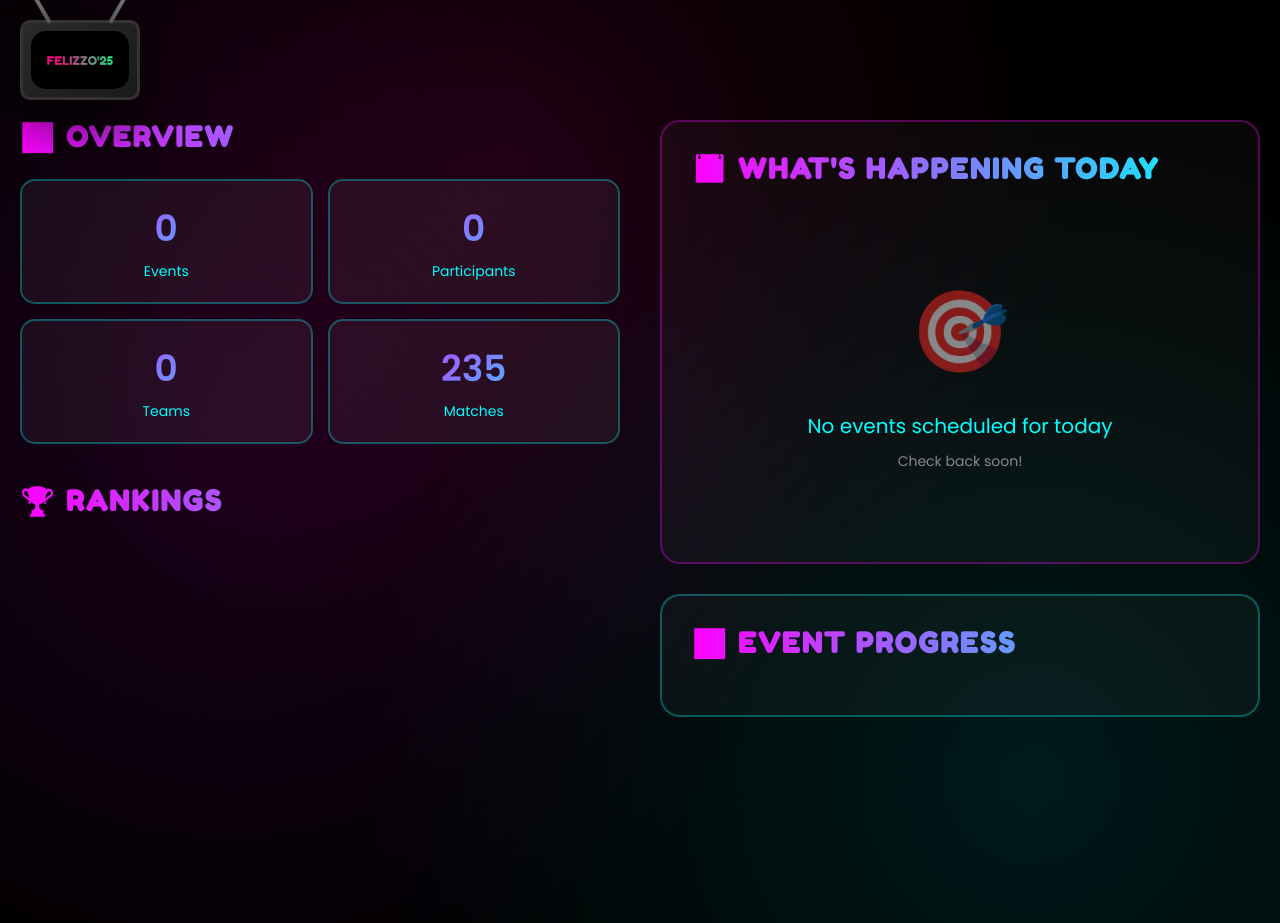
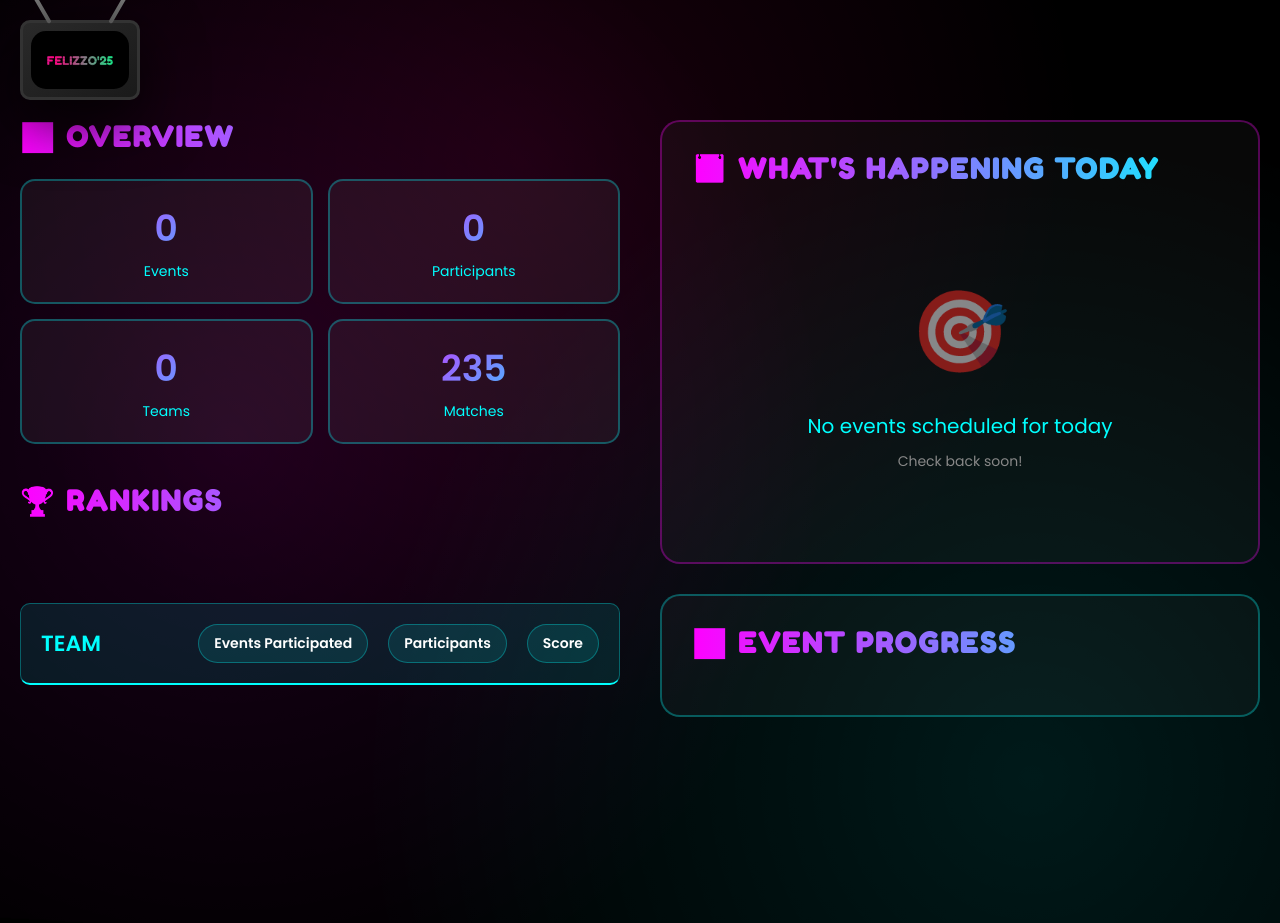
Before and after one commit to miniphotos93-boop/felizzo25-dashboard, a Flask app: page / in a window 1280 px wide. Run offline with Flask 3, Linux system fonts and the light colour scheme; data that the repository does not hold is empty; some libraries are stand-ins or nearby versions.

Commit message:
Add header row to rankings table

```diff
--- a/templates/home.html
+++ b/templates/home.html
@@ -966,6 +966,16 @@
 
                 <!-- Team List -->
                 <div class="team-list">
+                    <!-- Table Header -->
+                    <div class="team-row" style="background: rgba(0, 255, 255, 0.1); font-weight: bold; border-bottom: 2px solid #00ffff;">
+                        <div class="team-name-list">Team</div>
+                        <div class="team-stats-list">
+                            <span class="stat-item-list">Events Participated</span>
+                            <span class="stat-item-list">Participants</span>
+                            <span class="stat-item-list">Score</span>
+                        </div>
+                    </div>
+
                     {% for team in leaderboard %}
                     <div class="team-row">
                         <div class="team-name-list">{{ team.name }}</div>
```
